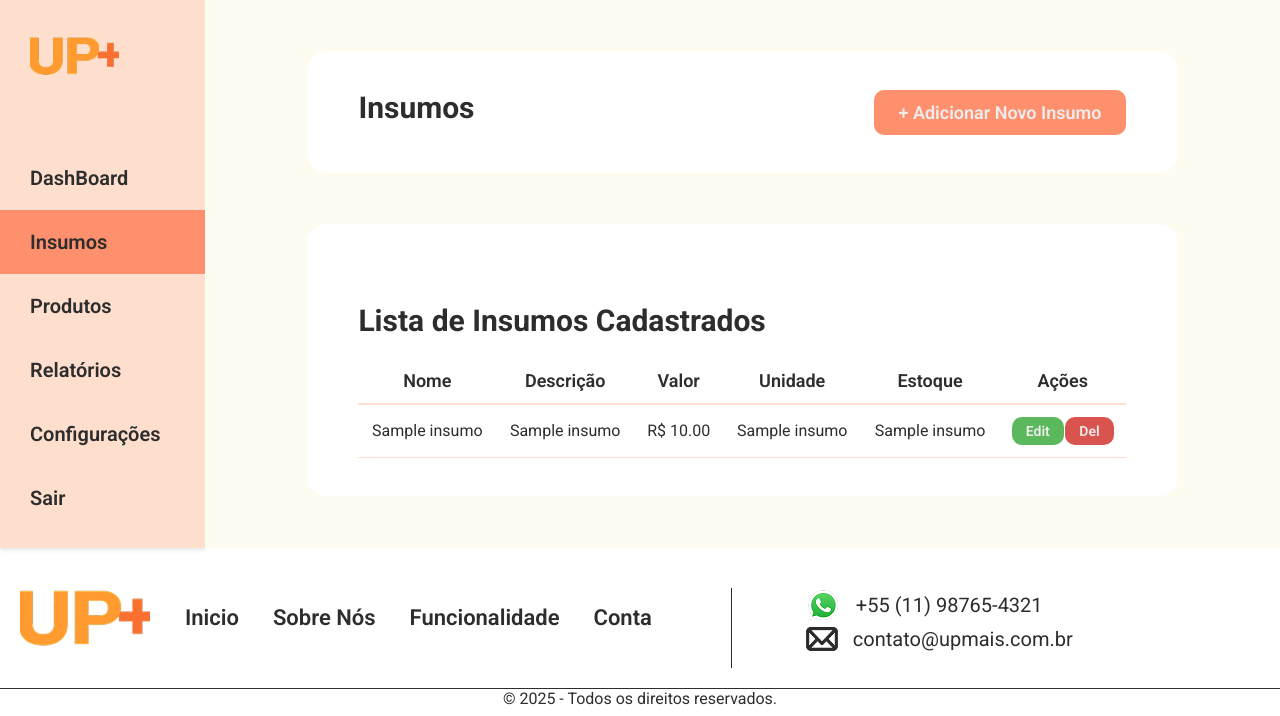
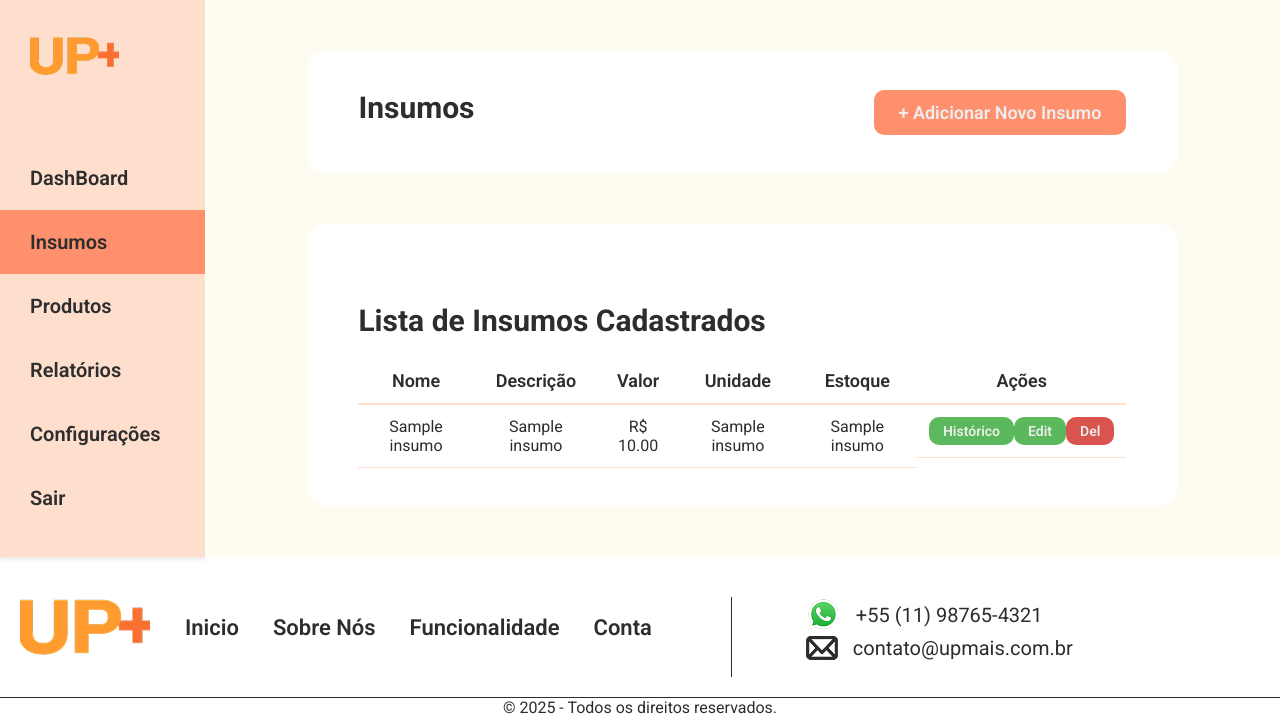
Before and after one commit to perobelliisa/UP, a Flask app: template templates/insumos.html in a window 1280 px wide. Shown: the top 716 px of the page. Run offline with Flask 3, Linux system fonts and the light colour scheme; the template is opened without the code that fills it: most values are stand-ins (such as "Sample title", 1, 10 or a date in 2020); some libraries are stand-ins or nearby versions.

Commit message:
Implementação de histórico
Acréscimo do histórico no html de insumos

```diff
--- a/templates/insumos.html
+++ b/templates/insumos.html
@@ -70,6 +70,7 @@
                                 <td>{{ insumo[4] }}</td>
                                 <td>{{ insumo[5] }}</td>
                                 <td class="d-flex space-around botao">
+                                    <a href="{{ url_for('historico_insumo', id=id, insumo_id=insumo[0]) }}" class="btn-edit">Histórico</a>
                                     <a href="{{ url_for('editar_insumo', id=id, insumo_id=insumo[0]) }}" class="btn-edit">Edit</a>
                                     <form action="{{ url_for('deletar_insumo', id=id, insumo_id=insumo[0]) }}" method="post" class="js-delete-form">
                                         <button type="submit" class="btn-del">Del</button>
@@ -103,6 +104,7 @@
                             <p>{{ insumo[5] }}</p>
                         </div>
                         <div class="d-flex botao-mobile">
+                            <a href="{{ url_for('historico_insumo', id=id, insumo_id=insumo[0]) }}" class="btn-edit">Histórico</a>
                             <a href="{{ url_for('editar_insumo', id=id, insumo_id=insumo[0]) }}" class="btn-edit">Editar</a>
                             <form action="{{ url_for('deletar_insumo', id=id, insumo_id=insumo[0]) }}" method="post" class="js-delete-form">
                                 <button type="submit" class="btn-del">Deletar</button>
```
